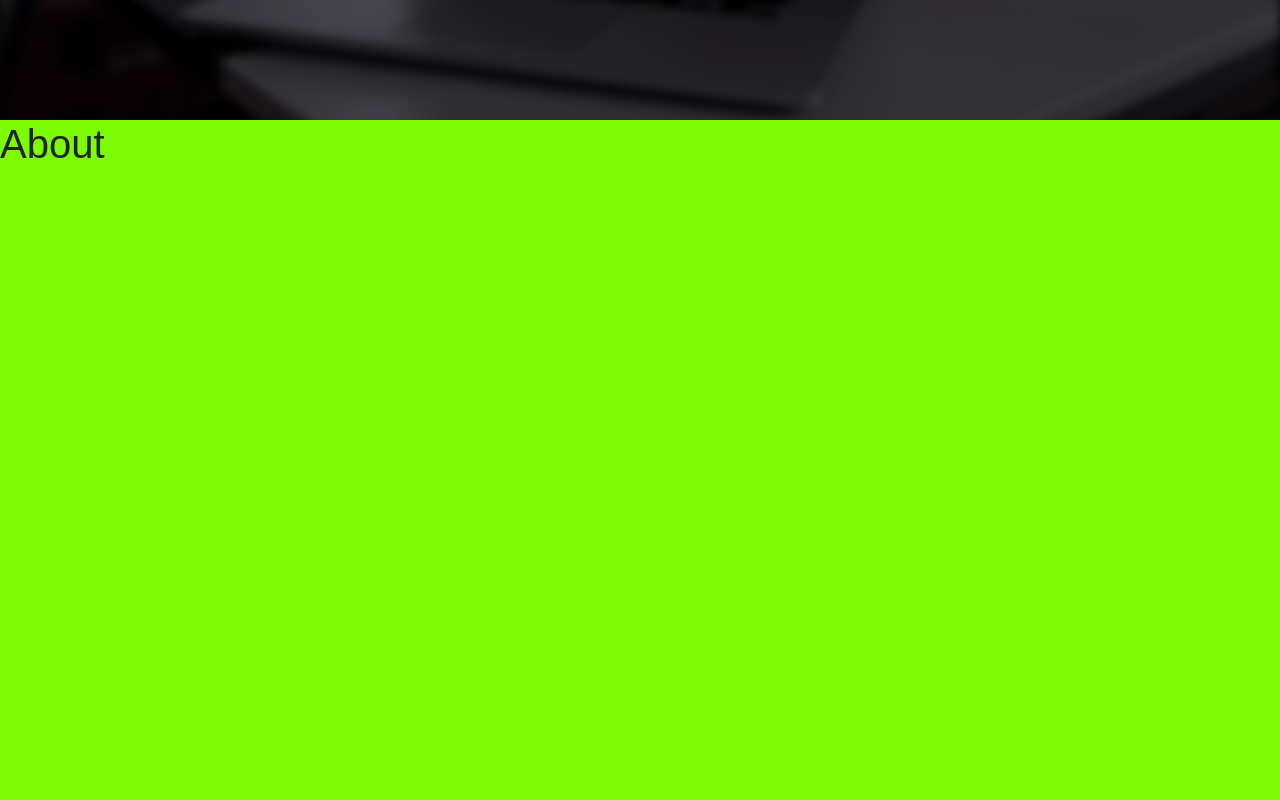
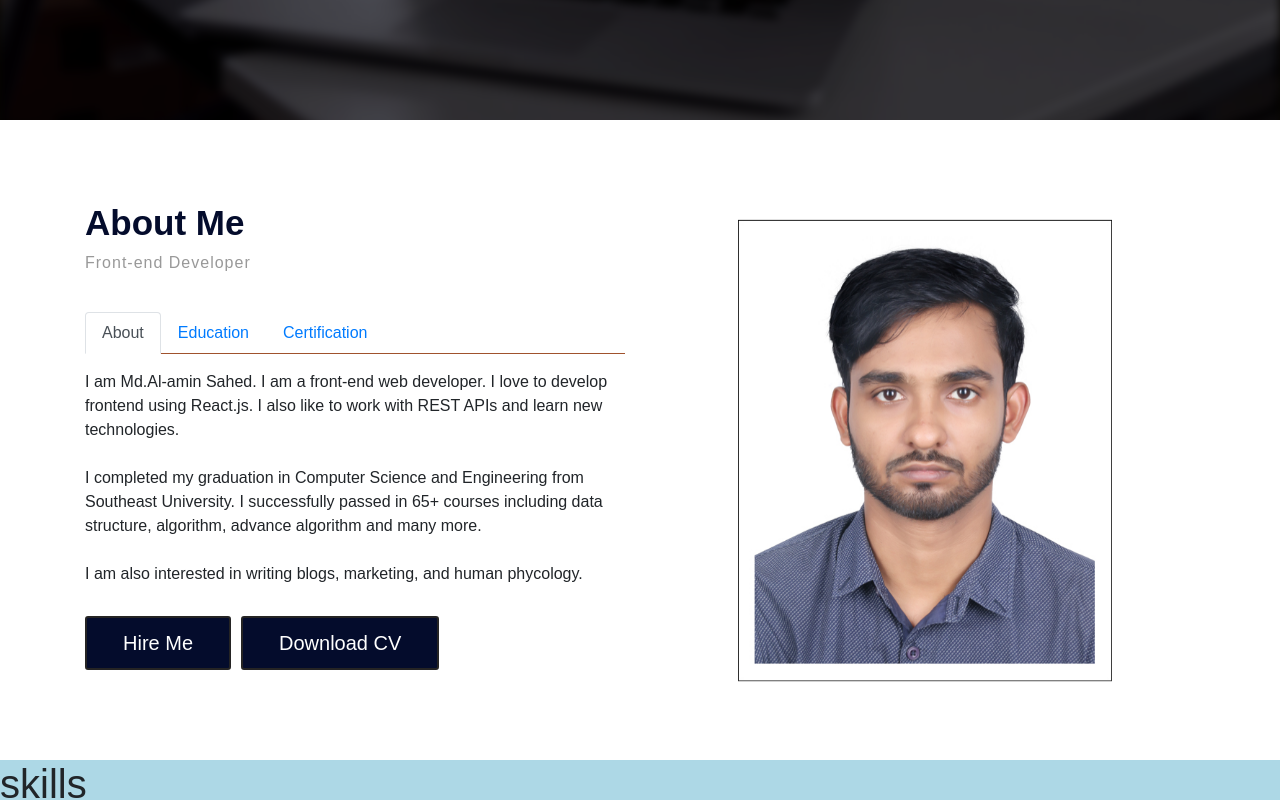
Before and after one commit to alaminsahed/portfolio, a React (Create React App) app: page / in a window 1280 px wide. Shown: the part 680-1480 px from the top of the page. Built offline with nearby package versions, Linux system fonts and the light colour scheme.

Commit message:
about section done

```diff
--- a/src/App.css
+++ b/src/App.css
@@ -1,3 +1,10 @@
 .app{
   font-family: "Encode Sans Expanded",sans-serif;
 }
+
+h1, h2, h3, h4, h5, h6 {
+  font-family: Montserrat,sans-serif;
+}
+
+.h1, .h2, .h3, .h4, .h5, .h6, h1, h2, h3, h4, h5, h6 {
+  margin-bottom: .5rem;}
--- a/src/Component/About.js
+++ b/src/Component/About.js
@@ -1,12 +1,99 @@
-import React from 'react';
+import React from "react";
+import { Container, Row, Col, Tab, Tabs } from "react-bootstrap";
 import "./CSS/About.css";
+import Fade from "react-reveal/Fade";
+// import Reveal from "react-reveal/Reveal";
+import me from "../image/me.jpg";
+import Slide from 'react-reveal/Slide';
+
 
 const About = () => {
-    return (
-        <div className='about' id="about">
-            <h1>About</h1>
-        </div>
-    );
+  return (
+    <div className="about" id="about">
+      <Container>
+        <Row>
+          <Col xs sm={12} lg md={7}>
+            <div className="about-header">
+              <Fade bottom>
+                <h2 className="t-color">About Me</h2>
+              </Fade>
+              <Fade bottom>
+                <h6 className="text-job">Front-end Developer</h6>
+              </Fade>
+            </div>
+            <div className="about-text">
+              <Tabs
+                defaultActiveKey="about"
+                id="uncontrolled-tab-example"
+                className="mb-3 about-tab"
+              >
+                <Tab eventKey="about" title="About" className="about-link">
+                <Slide bottom>
+                  <p className="mt-10">
+                    I am Md.Al-amin Sahed. I am a front-end web developer. I
+                    love to develop frontend using React.js. I also like to work
+                    with REST APIs and learn new technologies.
+                    <br />
+                    <br />
+                    I completed my graduation in Computer Science and
+                    Engineering from Southeast University. I successfully passed
+                    in 65+ courses including data structure, algorithm, advance
+                    algorithm and many more.
+                    <br /> <br />I am also interested in writing blogs,
+                    marketing, and human phycology.
+                  </p>
+                  </Slide>
+                </Tab>
+                <Tab
+                  eventKey="education"
+                  title="Education"
+                  className="about-link"
+                >
+                  <div>
+                    <h2>B.Sc. in Computer Science and Engineering.</h2>
+                    <h4>Southeast University, Bangladesh</h4>
+                    <p>CGPA: 3.64</p>
+                    <small>Passing Year: 2021</small>
+                  </div>
+                </Tab>
+                <Tab
+                  eventKey="certification"
+                  title="Certification"
+                  className="about-link"
+                >
+                  <div>
+                    <a href="https://www.sololearn.com/certificates/course/en/18915388/1024/landscape/png">
+                      <h4>Javascript</h4>
+                    </a>
+                    <small>SoloLearn</small>
+                  </div>
+                  <br />
+                  <div>
+                    <a href="https://www.sololearn.com/Certificate/1060-18915388/jpg/">
+                      <h4>SQL Fundamentals course</h4>
+                    </a>
+                    <small>SoloLearn</small>
+                  </div>
+                </Tab>
+              </Tabs>
+            </div>
+            <div className="hire-cv-button">
+            <Fade left>
+              <button className="theme-fill-btn">Hire Me</button>
+
+              <a href="https://drive.google.com/file/d/1KxGDHZ802k48IswG6SxuZQUILLN_Qoun/view?usp=sharing">
+                <button className="theme-fill-btn"> Download CV </button>
+              </a>
+              </Fade>
+            </div>
+          </Col>
+          <Col xs sm={12} lg md={5} className="my-photo">
+          <img src={me} alt="my" />
+          </Col>
+        </Row>
+      </Container>
+    </div>
+  );
 };
 
 export default About;
--- a/src/Component/CSS/About.css
+++ b/src/Component/CSS/About.css
@@ -1,5 +1,99 @@
-.about{
-    height: 50rem;
-    width: 100%;
-    background-color: lawngreen;
+.about {
+  height: 40rem;
+  width: 100%;
+  padding-top: 80px;
 }
+
+.about h2 {
+  font-size: 35px;
+  line-height: 45px;
+  font-weight: 700;
+}
+
+.t-color {
+  color: #040c2c;
+}
+
+.about-header {
+  margin-bottom: 40px;
+  /* color:red; */
+}
+
+.text-job {
+  animation-duration: 1149ms !important;
+  color: #999;
+  letter-spacing: 1px;
+  margin-bottom: 30px;
+  font-size: 16px;
+}
+
+.about-tab {
+  /* font-weight: 100; */
+  border-bottom: 1px solid sienna !important;
+}
+
+.about-link.active {
+  border-color: salmon !important;
+}
+
+/* .hire-cv-button.theme-fill-btn::before {
+  content: "";
+  position: absolute;
+  z-index: -1;
+  top: 0;
+  bottom: 0;
+  left: 0;
+  right: 0;
+  -webkit-transform: scaleX(0);
+  transform: scaleX(0);
+  border-radius: 1px;
+  background: #040c2c;
+  -webkit-transform-origin: 50%;
+  transform-origin: 50%;
+  transition-property: -webkit-transform;
+  -webkit-transition-property: -webkit-transform;
+  transition-property: transform;
+  transition-property: transform, -webkit-transform;
+  -webkit-transition: all 0.3s linear;
+  transition: all 0.3s linear;
+} */
+
+.hire-cv-button{
+    margin-top: 30px;
+}
+
+.theme-fill-btn {
+  font-size: 20px;
+  font-weight: 500;
+  color: #ffff;
+  background: #040c2c;
+  font-family: Montserrat, sans-serif;
+  border: 2px solid rgb(37, 36, 36);
+  border-radius: 5px;
+  margin-right: 10px;
+  padding: 10px 36px;
+  border-radius: 3px;
+  position: relative;
+  -webkit-transform: translateZ(0);
+  transform: translateZ(0);
+  z-index: 1;
+  transition: all 0.3s linear;
+  cursor: pointer;
+  min-width: 140px;
+  text-align: center;
+  display: inline-block;
+}
+
+.theme-fill-btn:hover{
+    background-color: #ffff;
+    color: #000;
+}
+
+.my-photo{
+    text-align: center;
+}
+
+.my-photo img{
+   height: 70%;
+   margin-top: 20px;
+}
--- a/src/Component/CSS/Navbar.css
+++ b/src/Component/CSS/Navbar.css
@@ -13,13 +13,14 @@
 
     text-decoration-line:underline;
     text-decoration-thickness: 2px;
-}
-
-a:hover{
     color: white !important;
 }
 
-.active{
+/* a:hover{
+
+} */
+
+.nav-header .active{
     text-decoration-line: underline;
     text-decoration-thickness: 2px;
 }
--- a/src/Component/HeaderMain.js
+++ b/src/Component/HeaderMain.js
@@ -28,6 +28,7 @@ const HeaderMain = () => {
               <h4>Front-end Developer</h4>
             </div>
           </Fade>
+          <Fade left cascade>
           <div className="social-media">
             <a href="https://www.linkedin.com/in/md-al-amin-sahed/">
               <FontAwesomeIcon icon={["fab", "linkedin"]} className="icon" />
@@ -42,6 +43,7 @@ const HeaderMain = () => {
               <FontAwesomeIcon icon={["fas", "envelope"]} className="icon" />
             </a>
           </div>
+          </Fade>
         </div>
       </Parallax>
     </div>
--- a/src/Component/Navbar.js
+++ b/src/Component/Navbar.js
@@ -36,7 +36,7 @@ const Menubar = () => {
         </Navbar.Brand>
         <Navbar.Toggle aria-controls="basic-navbar-nav" />
         <Navbar.Collapse id="basic-navbar-nav">
-          <Nav className="m-auto">
+          <Nav className="m-auto nav-header">
             <Link
               to="header"
               activeClass="active"
--- a/src/index.js
+++ b/src/index.js
@@ -5,7 +5,7 @@ import App from './App';
 import reportWebVitals from './reportWebVitals';
 import 'bootstrap/dist/css/bootstrap.min.css';
 // import 'font-awesome/css/font-awesome.min.css';
- //import './bootstrap.min.css'
+//  import './bootstrap.min.css'
 
 ReactDOM.render(
   <div>
```
Also changed, not shown: src/image/me.jpg (added).
